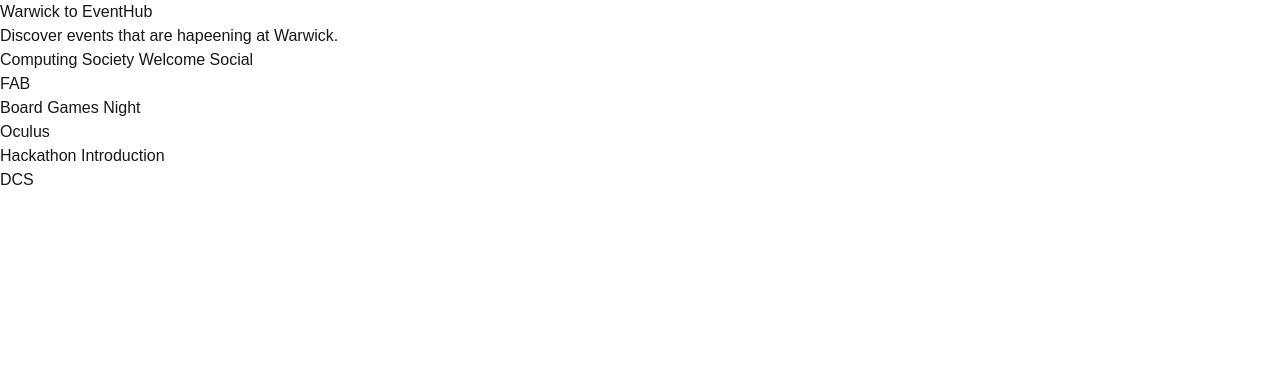
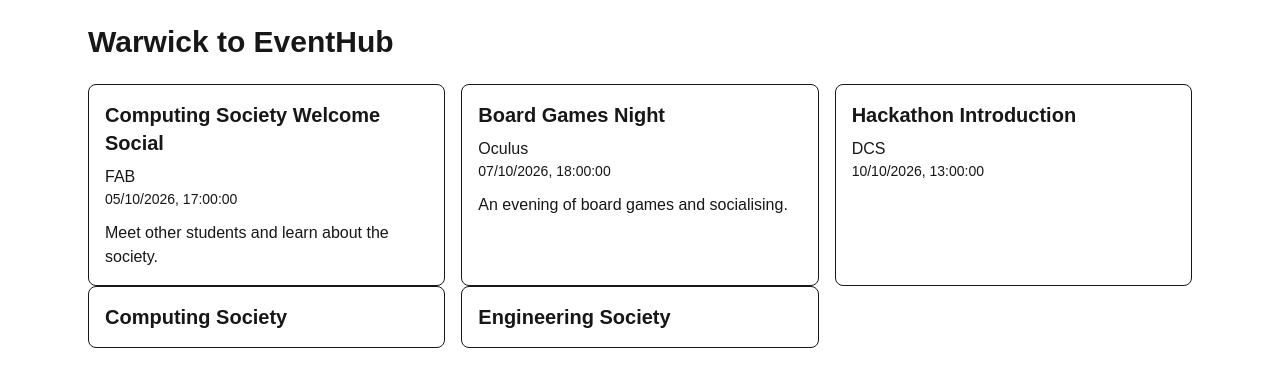
Before and after one commit to muxdz/warwick-eventhub, a Next.js app in the folder frontend/: page / in a window 1280 px wide. Shown: the top 386 px of the page. Built offline with nearby package versions, Linux system fonts and the light colour scheme.

Commit message:
feat: built reusable event and society cards

```diff
--- a/frontend/app/page.tsx
+++ b/frontend/app/page.tsx
@@ -1,17 +1,25 @@
+import EventCard from "@/components/EventCard";
 import { events } from '@/data/events';
+
+import SocietyCard from "@/components/SocietyCard";
+import { societies } from '@/data/societies';
 
 export default function Home() {
   return (
-    <main>
-      <h1>Warwick to EventHub</h1>
-      <p>Discover events that are hapeening at Warwick.</p>
+    <main className="mx-auto max-w-6xl p-6">
+      <h1 className="mb-6 text-3xl font-bold">Warwick to EventHub</h1>
 
+      <div className="grid gap-4 md:grid-cols-2 lg:grid-cols-3">
       {events.map((event) => (
-        <div key={event.id}>
-          <h2>{event.event_title}</h2>
-          <p>{event.event_location}</p>
-        </div>
+        <EventCard key={event.id} event={event} />
       ))}
+      </div>
+
+      <div className="grid gap-4 md:grid-cols-2 lg:grid-cols-3">
+      {societies.map((society) => (
+        <SocietyCard key={society.id} society={society} />
+      ))}
+      </div>
     </main>
   );
 }
--- /dev/null
+++ b/frontend/components/EventCard.tsx
@@ -0,0 +1,31 @@
+import type { Event } from "@/types/events";
+
+type EventCardProps = {
+    event: Event;
+};
+
+export default function EventCard({ event }: EventCardProps){
+    const startTime = new Date(event.start_time);
+
+    return (
+        <article className="rounded-lg border p-4">
+            <h2 className="text-xl font-semibold">
+                {event.event_title}
+            </h2>
+
+            <p className="mt-2">
+                {event.event_location}
+            </p>
+
+            <p className="text-sm">
+                {startTime.toLocaleString("en-GB")}
+            </p>
+
+            {event.description && (
+                <p className="mt-3">
+                    {event.description}
+                </p>
+            )}
+        </article>
+    );
+}
--- /dev/null
+++ b/frontend/components/SocietyCard.tsx
@@ -0,0 +1,15 @@
+import type { Society } from "@/types/societies";
+
+type SocietyCardProps = {
+    society: Society;
+};
+
+export default function SocietyCard({ society }: SocietyCardProps) {
+    return (
+        <article className="rounded-lg border p-4">
+            <h2 className="text-xl font-semibold">
+                {society.society_name}
+            </h2>
+        </article>
+    );
+}
--- /dev/null
+++ b/frontend/data/societies.ts
@@ -0,0 +1,14 @@
+import type { Society } from "@/types/societies";
+
+export const societies: Society[] = [
+    {
+        id: 1,
+        society_name: "Computing Society",
+        created_at: new Date("2026-10-05T18:00:00+01:00"),
+    },
+    {
+        id: 2,
+        society_name: "Engineering Society",
+        created_at: new Date("2026-10-05T18:00:00+01:00"),
+    },
+];
--- /dev/null
+++ b/frontend/types/societies.ts
@@ -0,0 +1,5 @@
+export type Society = {
+    id: number;
+    society_name: string;
+    created_at: Date;
+}
```
